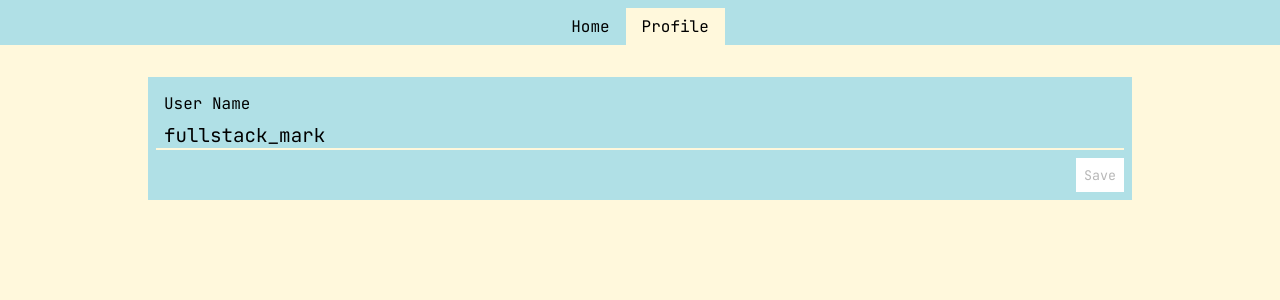
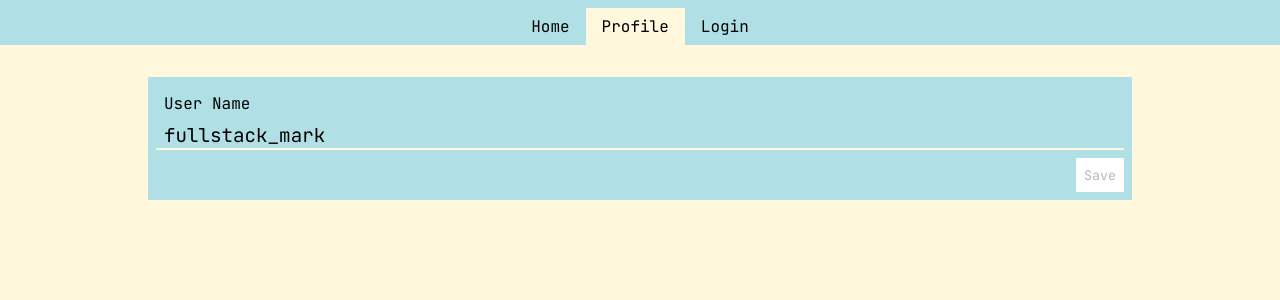
Before and after one commit to MarkDavidovich/tweeter-react-project, a React (Vite) app: page /Profile in a window 1280 px wide. Shown: the top 300 px of the page. Built offline with nearby package versions, Linux system fonts and the light colour scheme; no server answers.

Commit message:
refactor Navbar to be more modular add new route to App

```diff
--- a/src/App.jsx
+++ b/src/App.jsx
@@ -6,6 +6,7 @@ import Profile from "./pages/Profile/Profile";
 import Popup from "./components/Popup/Popup";
 import { saveToLocalStorage, loadFromLocalStorage } from "./lib/storage";
 import "./App.css";
+import Login from "./pages/Login/Login";
 
 function App() {
   const [userName, setUserName] = useState(loadFromLocalStorage() || "fullstack_mark");
@@ -28,7 +29,7 @@ function App() {
 
     timeoutRef.current = setTimeout(() => {
       setAlert(null);
-    }, 2000);
+    }, 2500);
 
     return () => {
       if (timeoutRef.current) {
@@ -51,7 +52,8 @@ function App() {
       <Navbar />
       <Routes>
         <Route path="/tweeter-react-project/" element={<Tweets userName={userName} onAlert={handleAlert} />} />
-        <Route path="/Profile" element={<Profile userName={userName} onUserNameChange={handleUserNameChange} />} />
+        <Route path="/profile" element={<Profile userName={userName} onUserNameChange={handleUserNameChange} />} />
+        <Route path="/login" element={<Login />} />
       </Routes>
       {alert && <Popup message={alert.message} isError={alert.isError} />}
     </>
--- a/src/components/Navbar/Navbar.jsx
+++ b/src/components/Navbar/Navbar.jsx
@@ -1,16 +1,16 @@
 import { NavLink } from "react-router";
+import navItems from "./../../lib/navItems";
 import style from "./Navbar.module.css";
 
 const Navbar = () => {
   return (
     <nav className={style.container}>
       <div>
-        <NavLink className={({ isActive }) => `${isActive && style.active}`} to="/tweeter-react-project/">
-          Home
-        </NavLink>
-        <NavLink className={({ isActive }) => `${isActive && style.active}`} to="/Profile">
-          Profile
-        </NavLink>
+        {navItems.map((navItem) => (
+          <NavLink className={({ isActive }) => `${isActive && style.active}`} to={navItem.param}>
+            {navItem.name}
+          </NavLink>
+        ))}
       </div>
     </nav>
   );
--- /dev/null
+++ b/src/lib/navItems.js
@@ -0,0 +1,7 @@
+const navItems = [
+  { name: "Home", param: "/tweeter-react-project/" },
+  { name: "Profile", param: "/profile" },
+  { name: "Login", param: "/login" },
+];
+
+export default navItems;
```
